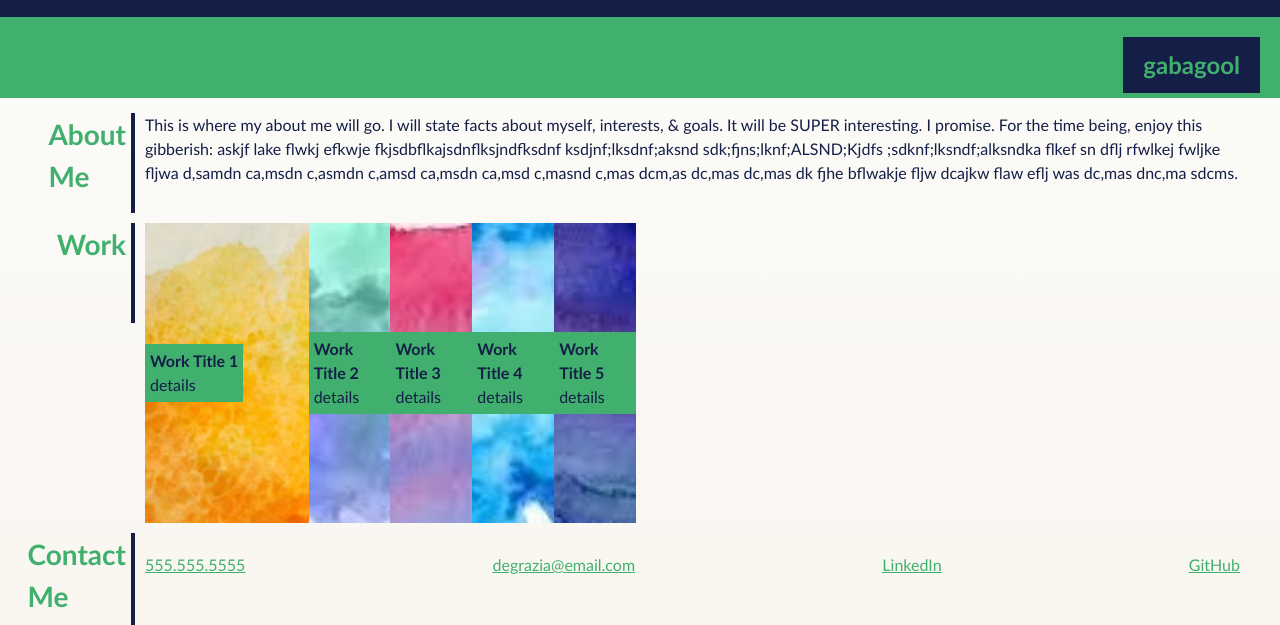
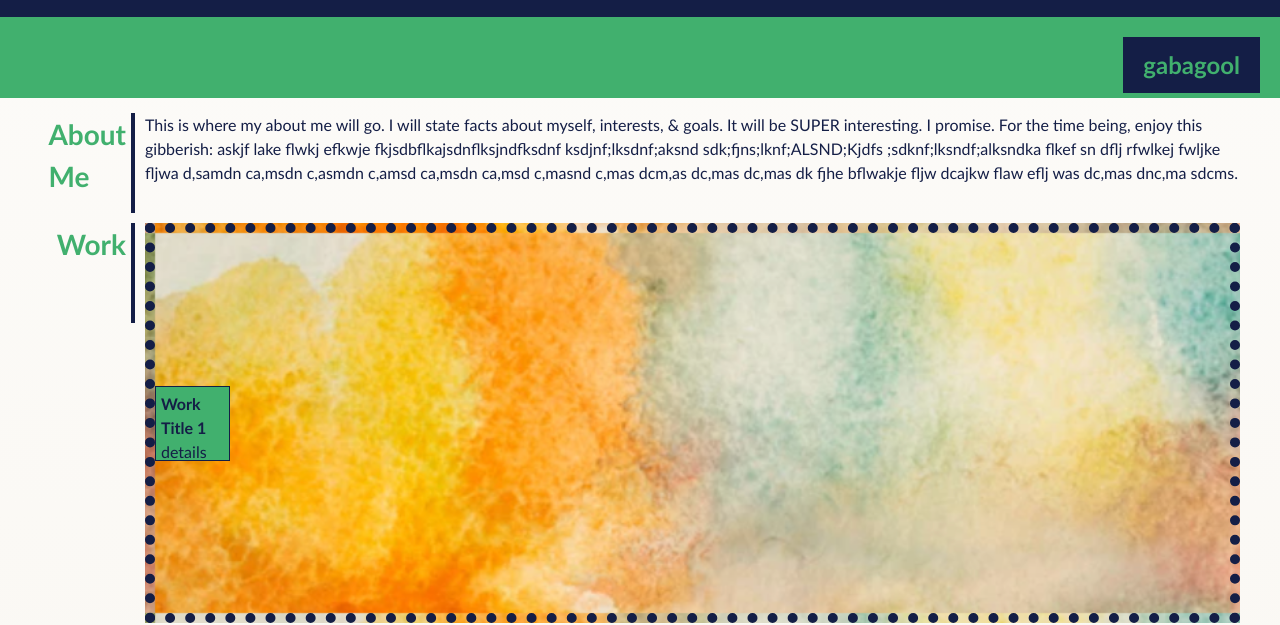
Before and after one commit to LDegraz/Personal-Portfolio, a plain HTML site: page index.html in a window 1280 px wide. Shown: the part 127-752 px from the top of the page. Drawn offline with Linux system fonts and the light colour scheme.

Commit message:
finalized HTML & CSS

```diff
--- a/assets/css/style.css
+++ b/assets/css/style.css
@@ -36,6 +36,7 @@ a {
 /*header styling*/
 header {
     display: flex;
+    flex-direction: row;
     justify-content: space-between;
     padding: 20px 40px 20px 0px;
     align-items: center;
@@ -67,10 +68,6 @@ li {
 }
 
 #header-section {
-    display: flex;
-    flex-direction: row;
-    justify-content: space-between;
-    align-items: left;
     padding: 10px 10px 10px 5px;
     background-color: var(--background-green);
 }
@@ -128,42 +125,51 @@ p {
     border-right: 4px solid var(--text-dark);
     width: 75px;
     height: 100px;
-    justify-content: flex-end;
 }
 
 #about-me-p {
     font-size: 100%;
-    justify-content: center;
     align-items: center;
-    display: flex;
     color: var(--text-dark);
 }
 
 #section-content-div {
     font-size: 100%;
-    justify-content: center;
     align-items: center;
+    color: var(--text-dark);
+    justify-content: space-between;
     display: flex;
-    color: var(--text-dark);
+    flex-wrap: wrap;
+    flex-direction: row;
+    box-sizing: border-box;
+    width: 100%;
+    gap: 5px;
 }
 
 .work-section {
     background-color: var(--background-green);
     padding: 5px 5px 5px 5px;
     display: block;
-    box-sizing: content-box;
-    width: fit-content;
-    height: fit-content;
+    width: 75px;
+    height: 75px;
+    border: #141e46;
+    border-style: solid;
+    border-width: 1px;
 }
 
 #background-image-2 {
-    height: 300px;
+    height: 400px;
     width: 100%;
     background-image: url('../images/background2.png');
     background-size: cover;
     display: flex;
-    align-items: center;
-    overflow: hidden;
+    flex-direction: column;
+    justify-content: center;
+    float: left;
+    width: 100%;
+    border: #141e46;
+    border-style: dotted;
+    border-width: 10px;
 }
 
 #background-image-3 {
@@ -172,7 +178,13 @@ p {
     background-image: url('../images/background3.jpeg');
     background-size: cover;
     display: flex;
-    align-items: center;
+    flex-direction: column;
+    justify-content: center;
+    float: right;
+    width: 49%;
+    border: #141e46;
+    border-style: dotted;
+    border-width: 10px;
 }
 
 #background-image-4 {
@@ -182,7 +194,13 @@ p {
     background-size: cover;
     background-position: center;
     display: flex;
-    align-items: center;
+    flex-direction: column;
+    justify-content: center;
+    float: right;
+    width: 49%;
+    border: #141e46;
+    border-style: dotted;
+    border-width: 10px;
 }
 
 #background-image-5 {
@@ -192,7 +210,13 @@ p {
     background-size: cover;
     background-position: center;
     display: flex;
-    align-items: center;
+    flex-direction: column;
+    justify-content: center;
+    float: right;
+    width: 49%;
+    border: #141e46;
+    border-style: dotted;
+    border-width: 10px;
 }
 
 #background-image-6 {
@@ -202,7 +226,13 @@ p {
     background-size: cover;
     background-position: center;
     display: flex;
-    align-items: center;
+    flex-direction: column;
+    justify-content: center;
+    float: right;
+    width: 49%;
+    border: #141e46;
+    border-style: dotted;
+    border-width: 10px;
 }
 
 #contact-div {
@@ -230,16 +260,38 @@ footer {
     color: var(--text-green);
 }
 
+/*media queries*/
+@media screen and (max-width: 768px) {
+    .flex-container {
+        flex-direction: column;
+    }
 
-/*responsive styling*/
-#background-image-2::before {
-    content: '';
-    opacity: 0;
-    transition: opacity 0.3s ease;
+    .flex-container-main {
+        flex-direction: column;
+    }
+
+    header {
+        flex-direction: column;
+    }
+
+    #background-image-2 {
+        height: 300px;
+        flex-shrink: 2;
+      }
+
+    #background-image-3 {
+        width: 100%;
+      }
+
+    #background-image-4 {
+        width: 100%;
+      }
+
+    #background-image-5 {
+        width: 100%;
+      }
+
+    #background-image-6 {
+        width: 100%;
+      }
 }
-
-#background-image-2:hover::after {
-    opacity: 3;
-  }
-
-/*media queries*/
```
